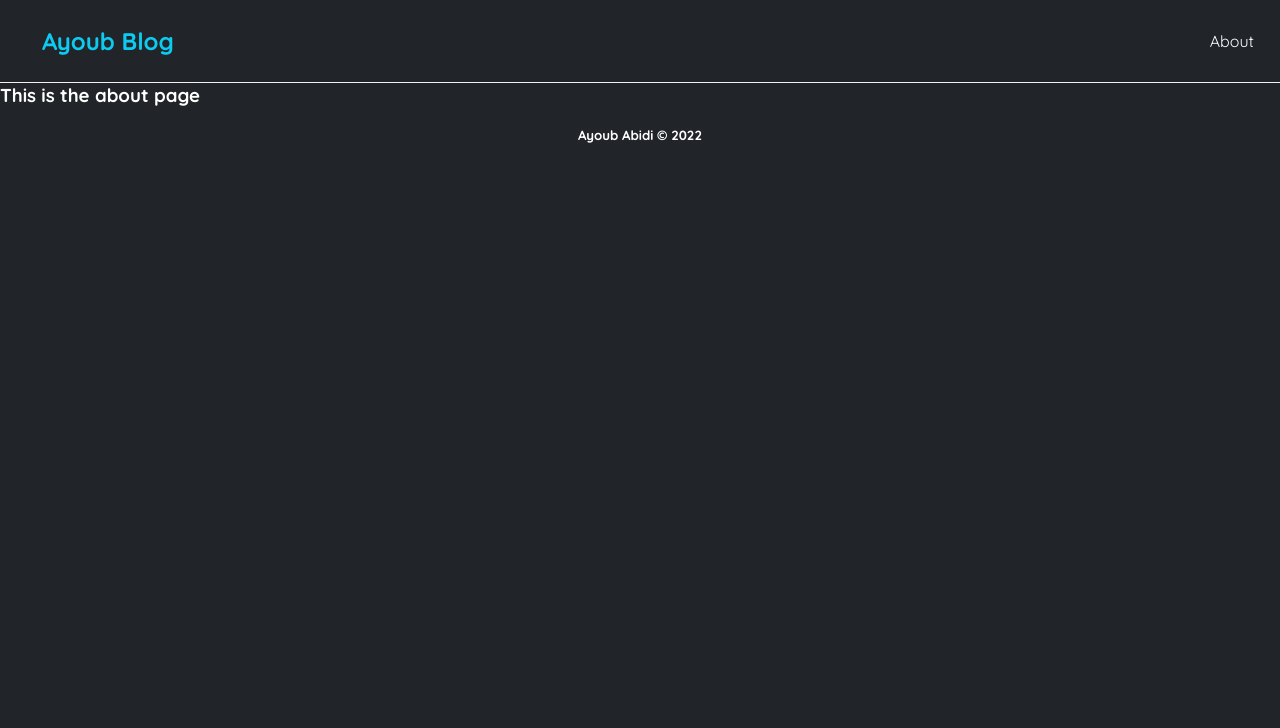
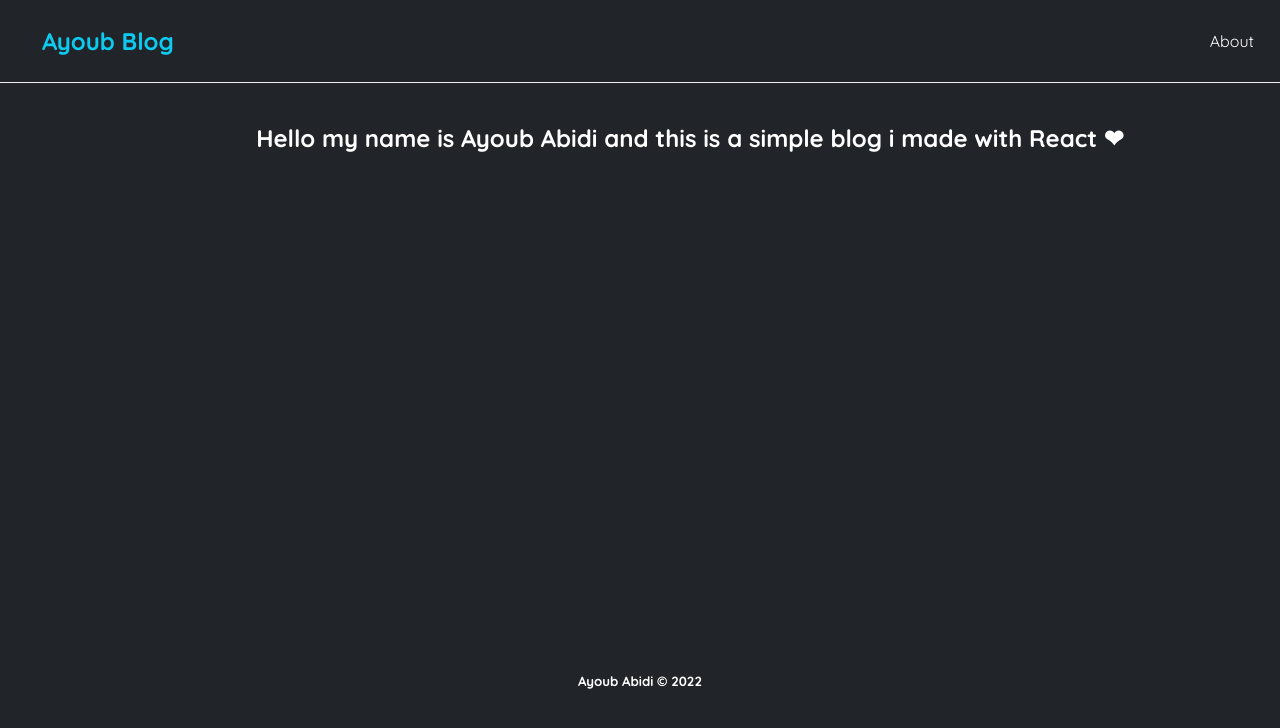
Before and after one commit to ayoub3bidi/blog, a React (Create React App) app: page /about in a window 1280 px wide. Shown: the top 728 px of the page. Built offline with nearby package versions, Linux system fonts and the light colour scheme.

Commit message:
About page edit

```diff
--- a/src/About.js
+++ b/src/About.js
@@ -1,7 +1,7 @@
 const About = () => {
     return (
-        <div className="about">
-            <h3>This is the about page</h3>
+        <div className="home">
+            <h2 className="about">Hello my name is Ayoub Abidi and this is a simple blog i made with React ❤</h2>
         </div>
      );
 }
--- a/src/index.css
+++ b/src/index.css
@@ -44,6 +44,11 @@
   padding-left: 100px;
   padding-top: 20px;
 }
+.about {
+  padding-top: 20px;
+  padding-bottom: 500px;
+  text-align: center
+}
 .single {
   padding-bottom: 20px;
   max-width: 1400px;
```
